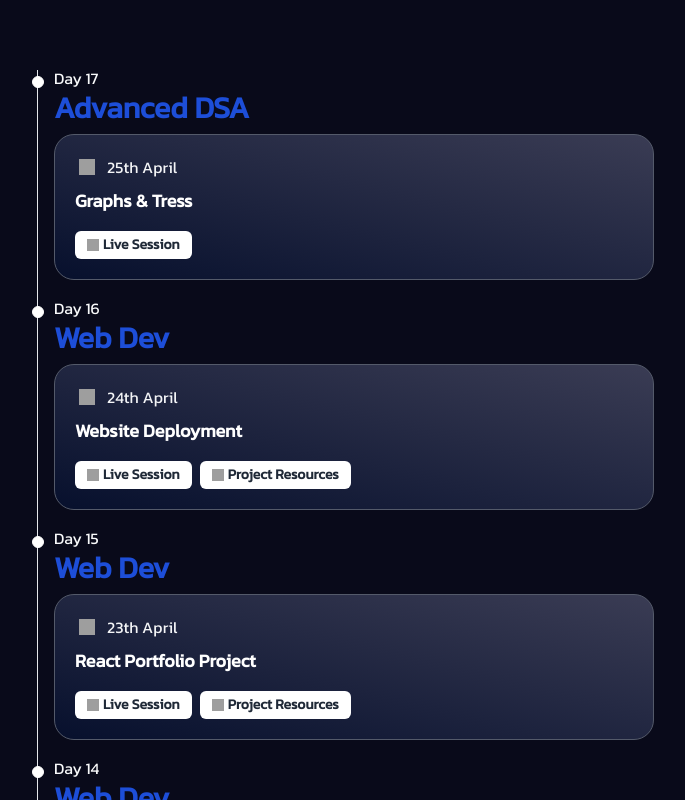
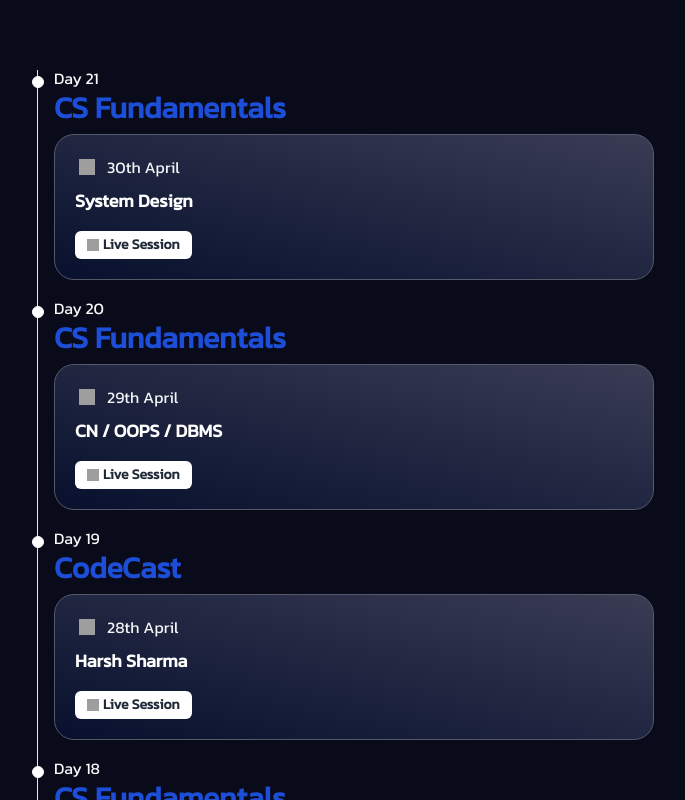
Before and after one commit to suraj-xd/bootcamp-landing-page, a Next.js app: page /learnings in a window 1280 px wide. Shown: the part 620-1420 px from the top of the page, without its empty margins (3-688 px from the left). Built offline with nearby package versions, Linux system fonts and the light colour scheme; grey boxes are pictures that could not be loaded.

Commit message:
Update index.js

```diff
--- a/pages/learnings/index.js
+++ b/pages/learnings/index.js
@@ -57,10 +57,14 @@ export default function TimeLine() {
                     </a>
                 </div>
                 <ol class="relative border-l border-gray-200 dark:border-gray-700">
+                    <List day={"Day 21"} date={"30th April"} topic="CS Fundamentals" session="System Design" live="https://www.youtube.com/live/gw2U8fv9FJ0?feature=share" />
+                    <List day={"Day 20"} date={"29th April"} topic="CS Fundamentals" session="CN / OOPS / DBMS" live="https://www.youtube.com/live/--yCH4RCSk8?feature=share" />
+                    <List day={"Day 19"} date={"28th April"} topic="CodeCast" session="Harsh Sharma" live="https://www.youtube.com/live/-Yn18yLtZ_I?feature=share" />
+                    <List day={"Day 18"} date={"27th April"} topic="CS Fundamentals" session="OOPS" live="https://www.youtube.com/live/J74-ZaM2o8o?feature=share" />
                     <List day={"Day 17"} date={"25th April"} topic="Advanced DSA" session="Graphs & Tress" live="https://www.youtube.com/live/HPtChS0wnZI?feature=share" />
-               <List day={"Day 16"} date={"24th April"} topic="Web Dev" session="Website Deployment" live="https://www.youtube.com/watch?v=zqTjmJUsAVk" title1="Project Resources" title1Link="https://drive.google.com/drive/folders/1W1TKI24eFXi2cbjDG9_3TzbarkwSqN3a?usp=sharing" />
-                 <List day={"Day 15"} date={"23th April"} topic="Web Dev" session="React Portfolio Project" live="https://www.youtube.com/watch?v=mySOzNqHUJo" title1="Project Resources" title1Link="https://drive.google.com/drive/folders/1W1TKI24eFXi2cbjDG9_3TzbarkwSqN3a?usp=sharing"/>
-                   <List day={"Day 14"} date={"22th April"} topic="Web Dev" session="Introduction To React" live="https://www.youtube.com/live/R0D6iAWTGbk?feature=share" title1="Project Resources" title1Link="https://drive.google.com/drive/folders/1W1TKI24eFXi2cbjDG9_3TzbarkwSqN3a?usp=sharing"/>
+                    <List day={"Day 16"} date={"24th April"} topic="Web Dev" session="Website Deployment" live="https://www.youtube.com/watch?v=zqTjmJUsAVk" title1="Project Resources" title1Link="https://drive.google.com/drive/folders/1W1TKI24eFXi2cbjDG9_3TzbarkwSqN3a?usp=sharing" />
+                    <List day={"Day 15"} date={"23th April"} topic="Web Dev" session="React Portfolio Project" live="https://www.youtube.com/watch?v=mySOzNqHUJo" title1="Project Resources" title1Link="https://drive.google.com/drive/folders/1W1TKI24eFXi2cbjDG9_3TzbarkwSqN3a?usp=sharing"/>
+                    <List day={"Day 14"} date={"22th April"} topic="Web Dev" session="Introduction To React" live="https://www.youtube.com/live/R0D6iAWTGbk?feature=share" title1="Project Resources" title1Link="https://drive.google.com/drive/folders/1W1TKI24eFXi2cbjDG9_3TzbarkwSqN3a?usp=sharing"/>
                     <List day={"Day 13"} date={"21th April"} topic="Web Dev" session="Advanced JavaScript" live="https://youtube.com/live/NGBHgHKRdus" />
                     <List day={"Day 12"} date={"20th April"} topic="Web Dev" session="JavaScript Learnings" live="https://www.youtube.com/live/0jmMx7bzick?feature=share" />
                     <List day={"Day 11"} date={"19th April"} topic="Web Dev" session="Fundamentals of Internet | Basics of Web Dev" live="https://www.youtube.com/live/8jxdTrq5lcg?feature=share"/>
```
